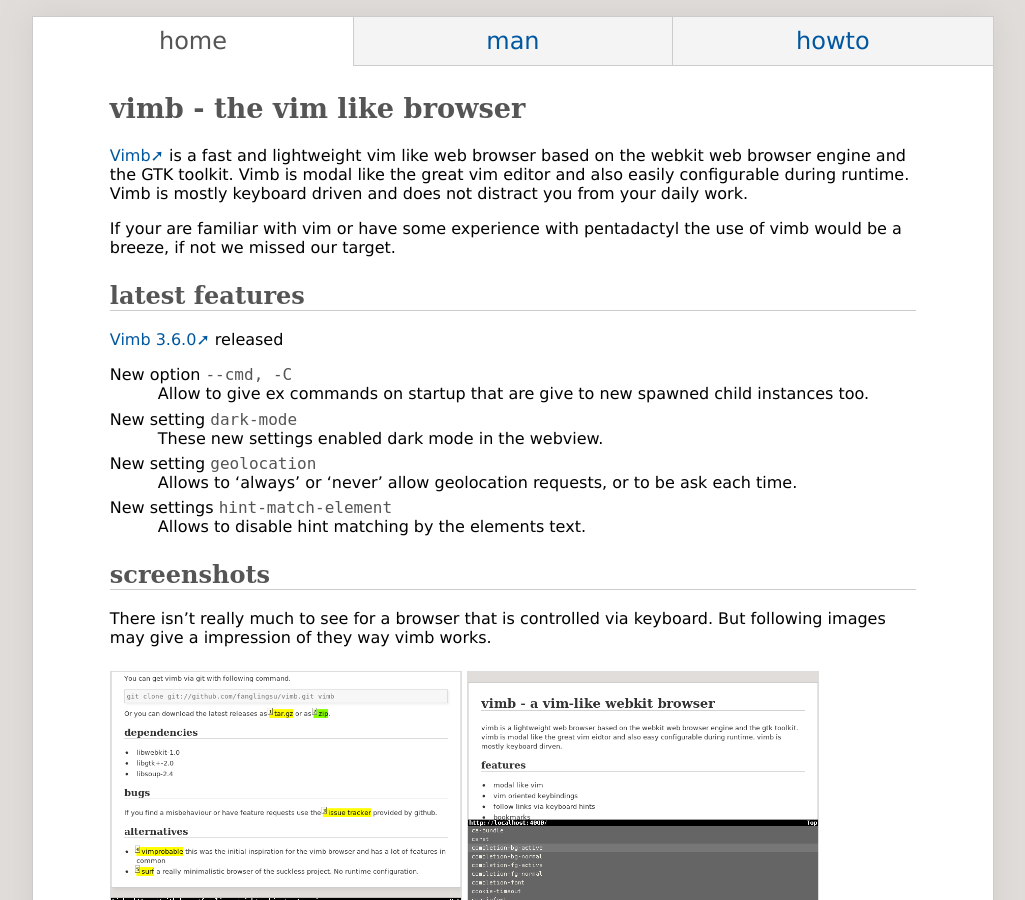
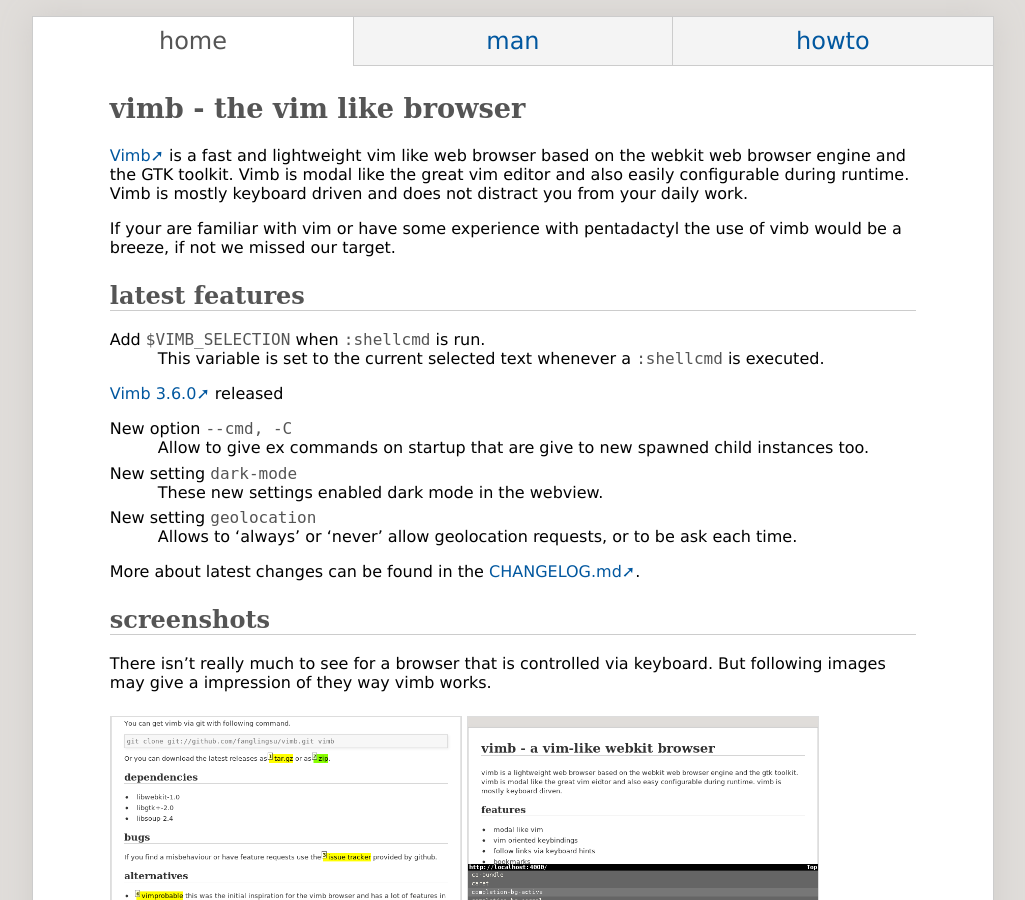
Before and after one commit to fanglingsu/vimb, a Jekyll site: the page built from index.md, in a window 1280 px wide and 900 px high. Shown: the whole window, without its empty margins (127-1152 px from the left). Built offline with Jekyll 4.4.1, drawn with Linux system fonts in a browser that asks for light colours.

Commit message:
Added VIMB_SELECTION to latest features of vimb.

```diff
--- a/index.md
+++ b/index.md
@@ -16,6 +16,10 @@
 of vimb would be a breeze, if not we missed our target.
 
 ## latest features
+Add `$VIMB_SELECTION` when `:shellcmd` is run.
+: This variable is set to the current selected text whenever a `:shellcmd` is
+  executed.
+
 [Vimb 3.6.0](https://github.com/fanglingsu/vimb/releases/tag/3.6.0) released
 
 New option `--cmd, -C`
@@ -29,8 +33,7 @@
 : Allows to 'always' or 'never' allow geolocation requests, or to be ask each
   time.
 
-New settings `hint-match-element`
-: Allows to disable hint matching by the elements text.
+More about latest changes can be found in the [CHANGELOG.md][].
 
 ## screenshots
 There isn't really much to see for a browser that is controlled via keyboard.
@@ -125,3 +128,4 @@
 [pkgsrc/wip/vimb-git]: http://pkgsrc.se/wip/vimb-git
 [pkgsrc/www/vimb]:     http://pkgsrc.se/www/vimb
 [network/vimb]:        https://build.opensuse.org/package/show/network/vimb
+[CHANGELOG.md]:        https://github.com/fanglingsu/vimb/blob/master/CHANGELOG.md "Changelog of the vimb browser project"
```
Also changed, not shown: man.md (+2 -0 lines).
